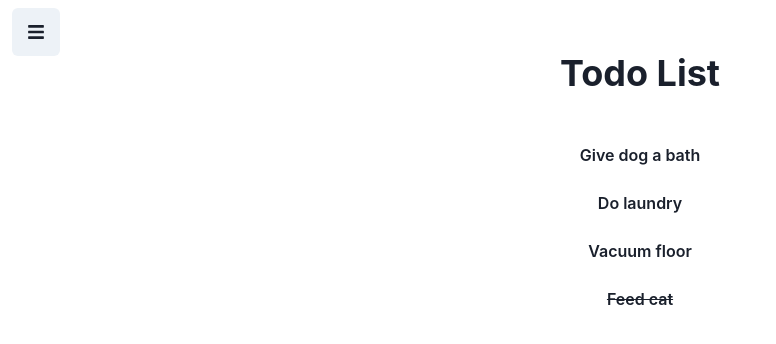
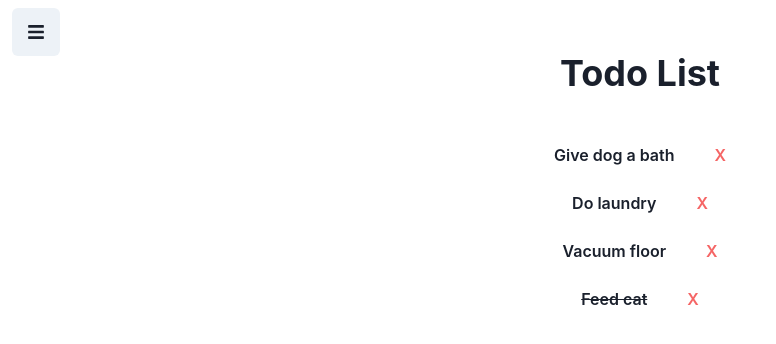
Before and after one commit to Brodypen/todo-app, a React (Create React App) app: page / in a window 1280 px wide. Shown: the top 344 px of the page, without its empty margins (0-776 px from the left). Built offline with nearby package versions, Linux system fonts and the light colour scheme.

Commit message:
Moved todos logic from App to Todos

```diff
--- a/src/App.tsx
+++ b/src/App.tsx
@@ -2,11 +2,10 @@ import * as React from "react";
 import { ChakraProvider, Box, theme, Flex, Heading, Spacer, Stack } from "@chakra-ui/react";
 import { DrawerButton } from "./features/Drawer/DrawerButton";
 import { Todos } from "./features/Todo/Todos";
-import data from "./data/data.json";
+
 
 export const App = () => {
-  // State vars
-  const [todoList, setToDoList] = React.useState(data);
+
   const [todoProjects, setTodoProjects] = React.useState<string[]>([
     "Todo List",
   ]);
@@ -34,15 +33,7 @@ export const App = () => {
       setTodoProjects(newProjects);
     }
   };
-  // Todos Functions
-  const toggleComplete = (id: number) => {
-    const newTodos = [...todoList];
-    const todo = newTodos.find(todo => todo.id === id)
-    if(todo){
-    todo.complete = !todo?.complete;
-  }
-    setToDoList(newTodos);
-  }
+
 
   return (
     <ChakraProvider theme={theme}>
@@ -59,7 +50,7 @@ export const App = () => {
           <Heading marginBottom={10}>{todoProjects[selectProject]}</Heading>
 
 
-            <Todos todos={todoList} onClick={toggleComplete}></Todos>
+            <Todos></Todos>
 
       </Box>
     </ChakraProvider>
--- a/src/features/Todo/Todo.tsx
+++ b/src/features/Todo/Todo.tsx
@@ -1,24 +1,30 @@
-import { Button } from '@chakra-ui/react';
-import React from 'react'
+import { Button } from "@chakra-ui/react";
+import React from "react";
+
 type todo = {
-    id: number,
-    task: string,
-    "desc": string,
-    "proj": number
-    "date": string,
-    "complete": boolean,
-    "important": boolean,
-}
-interface TodoProps{
-    todo: todo;
-    onClick: Function;
+  id: number;
+  task: string;
+  desc: string;
+  proj: number;
+  date: string;
+  complete: boolean;
+  important: boolean;
+};
+interface TodoProps {
+  todo: todo;
+  onClick: Function;
 }
 
-export const Todo = ({todo, onClick, ...props}: TodoProps) => {
-  function handleTodoClick(){
+export const Todo = ({ todo, onClick, ...props }: TodoProps) => {
+  function handleTodoClick() {
     onClick(todo.id);
   }
   return (
-    <Button variant='ghost' size='md' onClick={handleTodoClick}>{todo.complete ? <s>{todo.task}</s> : <div>{todo.task}</div>}</Button>
-  )
-}
+    <div>
+      <Button variant="ghost" size="md" onClick={handleTodoClick}>
+        {todo.complete ? <s>{todo.task}</s> : <div>{todo.task}</div>}
+      </Button>
+      <Button marginLeft="2" variant="ghost" textColor="red.400">X</Button>
+    </div>
+  );
+};
--- a/src/features/Todo/Todos.tsx
+++ b/src/features/Todo/Todos.tsx
@@ -1,26 +1,24 @@
 import { Stack } from "@chakra-ui/react";
 import React from "react";
 import { Todo } from "./Todo";
-type todo = {
-    id: number,
-    task: string,
-    desc: string,
-    proj: number
-    date: string,
-    complete: boolean,
-    important: boolean,
+import data from "../../data/data.json";
+
+export const Todos = () => {
+  const [todoList, setToDoList] = React.useState(data);
+
+  // Todos Functions
+  const toggleComplete = (id: number) => {
+    const newTodos = [...todoList];
+    const todo = newTodos.find((todo) => todo.id === id);
+    if (todo) {
+      todo.complete = !todo?.complete;
     }
-interface TodosProps {
-  todos: todo[];
-  onClick: Function;
-}
-
-export const Todos = ({ todos, onClick, ...props }: TodosProps) => {
+    setToDoList(newTodos);
+  };
   return (
     <Stack justifyContent="center" align="center">
-      {todos.map(
-        (
-          todo: {
+      {todoList.map(
+        (todo: {
           id: number;
           task: string;
           desc: string;
@@ -28,9 +26,8 @@ export const Todos = ({ todos, onClick, ...props }: TodosProps) => {
           date: string;
           complete: boolean;
           important: boolean;
-          }
-        ) => (
-          <Todo todo={todo} key={todo.id} onClick={onClick}></Todo>
+        }) => (
+          <Todo todo={todo} key={todo.id} onClick={toggleComplete}></Todo>
         )
       )}
     </Stack>
```
Lines whose indentation alone changed are shown as unchanged.
